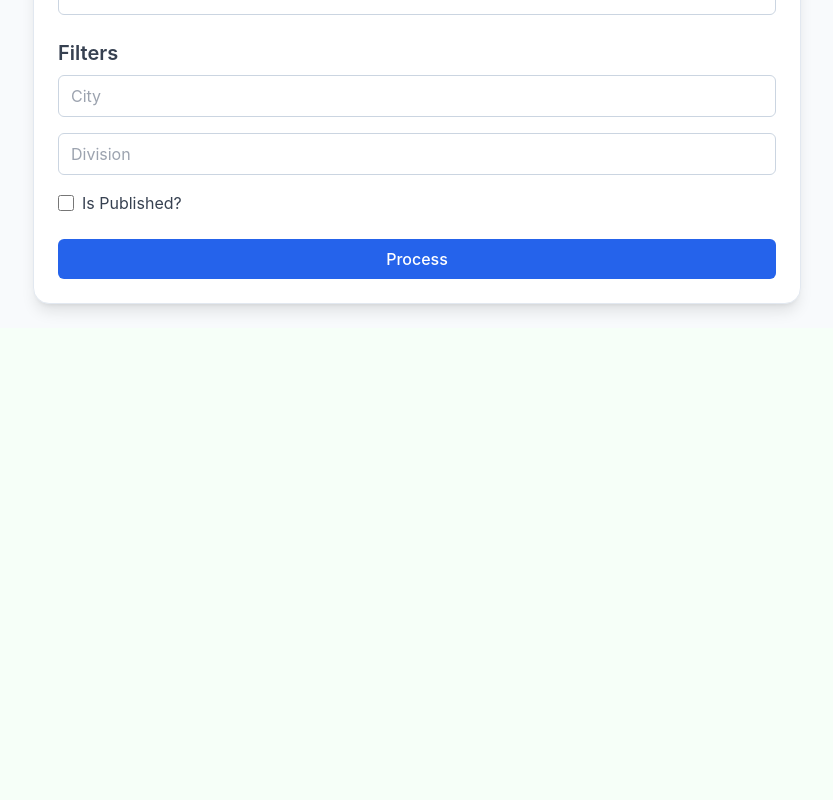
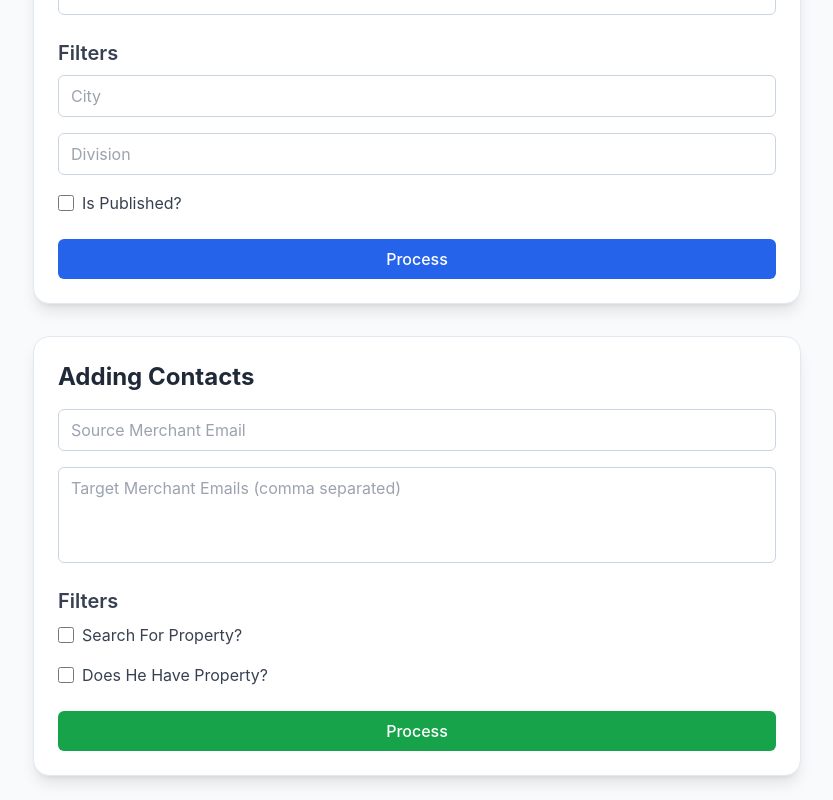
Before and after one commit to AbuBakrCh/whatsapp-bot-prop360, a React (Vite) app in the folder frontend/: page /utilities in a window 1280 px wide. Shown: the part 2151-2951 px from the top of the page, without its empty margins (223-1056 px from the left). Before the commit the page ends 2479 px from the top, so only its background shows below. Built offline with nearby package versions, Linux system fonts and the light colour scheme; no server answers.

Commit message:
added "add contacts" section

```diff
--- a/frontend/src/api.js
+++ b/frontend/src/api.js
@@ -137,3 +137,13 @@ export async function addProperties(payload) {
     throw err;
   }
 }
+
+export async function addContacts(payload) {
+  try {
+    const response = await axios.post(`${BASE}/contacts/add`, payload);
+    return response.data;
+  } catch (err) {
+    console.error("Error adding contacts:", err);
+    throw err;
+  }
+}
--- /dev/null
+++ b/frontend/src/pages/AddContacts.jsx
@@ -0,0 +1,123 @@
+import React, { useState } from "react";
+import { addContacts } from "../api";
+
+export default function AddingContacts() {
+  const [sourceMerchantEmail, setSourceMerchantEmail] = useState("");
+  const [targetMerchantEmails, setTargetMerchantEmails] = useState("");
+
+  // New toggles
+  const [searchForProperty, setSearchForProperty] = useState(false);
+  const [doesHeHaveProperty, setDoesHeHaveProperty] = useState(false);
+
+  const [loading, setLoading] = useState(false);
+  const [responseMsg, setResponseMsg] = useState("");
+
+  const handleProcess = async () => {
+    if (!sourceMerchantEmail || !targetMerchantEmails) {
+      setResponseMsg("Source Merchant Email and Target Merchant Emails are required.");
+      return;
+    }
+
+    setLoading(true);
+    setResponseMsg("");
+
+    try {
+      const payload = {
+        sourceMerchantEmail,
+        targetMerchantEmails: targetMerchantEmails
+          .split(",")
+          .map((email) => email.trim())
+          .filter(Boolean),
+        filters: {
+          searchForProperty,
+          doesHeHaveProperty,
+        },
+      };
+
+      const res = await addContacts(payload);
+
+      if (res.error) {
+        setResponseMsg(res.error);
+      } else if (res.message) {
+        setResponseMsg(res.message);
+      } else {
+        setResponseMsg("Operation completed.");
+      }
+    } catch (err) {
+      setResponseMsg(err.response?.data?.error || "Failed to process contacts.");
+    } finally {
+      setLoading(false);
+    }
+  };
+
+  return (
+    <div className="max-w-3xl mx-auto mt-10 bg-white rounded-2xl shadow-lg p-6 border border-slate-200">
+      <h2 className="text-2xl font-bold text-gray-800 mb-4">Adding Contacts</h2>
+
+      {/* Main Inputs */}
+      <div className="flex flex-col gap-4 mb-6">
+        <input
+          type="text"
+          value={sourceMerchantEmail}
+          onChange={(e) => setSourceMerchantEmail(e.target.value)}
+          placeholder="Source Merchant Email"
+          className="border border-slate-300 rounded-md px-3 py-2"
+        />
+
+        <textarea
+          value={targetMerchantEmails}
+          onChange={(e) => setTargetMerchantEmails(e.target.value)}
+          placeholder="Target Merchant Emails (comma separated)"
+          className="border border-slate-300 rounded-md px-3 py-2 h-24 resize-none"
+        />
+      </div>
+
+      {/* Filters */}
+      <h3 className="text-xl font-semibold text-gray-700 mb-2">Filters</h3>
+
+      <div className="flex flex-col gap-4 mb-6">
+        <label className="flex items-center gap-2 text-gray-700">
+          <input
+            type="checkbox"
+            checked={searchForProperty}
+            onChange={(e) => setSearchForProperty(e.target.checked)}
+            className="w-4 h-4"
+          />
+          Search For Property?
+        </label>
+
+        <label className="flex items-center gap-2 text-gray-700">
+          <input
+            type="checkbox"
+            checked={doesHeHaveProperty}
+            onChange={(e) => setDoesHeHaveProperty(e.target.checked)}
+            className="w-4 h-4"
+          />
+          Does He Have Property?
+        </label>
+      </div>
+
+      {/* Process Button */}
+      <button
+        onClick={handleProcess}
+        disabled={loading}
+        className={`w-full px-4 py-2 rounded-md text-white font-medium transition ${
+          loading ? "bg-green-300 cursor-not-allowed" : "bg-green-600 hover:bg-green-700"
+        }`}
+      >
+        {loading ? "Processing..." : "Process"}
+      </button>
+
+      {/* Response Message */}
+      {responseMsg && (
+        <p
+          className={`mt-4 ${
+            responseMsg.includes("success") ? "text-green-600" : "text-red-600"
+          }`}
+        >
+          {responseMsg}
+        </p>
+      )}
+    </div>
+  );
+}
--- a/frontend/src/pages/Utilities.jsx
+++ b/frontend/src/pages/Utilities.jsx
@@ -5,6 +5,7 @@ import ProcessBankStatementsDrive from "./ProcessBankStatementsDrive";
 import ShowDuplicates from "./ShowDuplicates";
 import GenerateClientMessages from "./GenerateClientMessages"
 import AddProperties from "./AddProperties"
+import AddContacts from "./AddContacts"
 
 export default function Utilities() {
   return (
@@ -27,6 +28,7 @@ export default function Utilities() {
         <ShowDuplicates />
         <GenerateClientMessages />
         <AddProperties />
+        <AddContacts />
       </div>
     </div>
   );
```
Also changed, not shown: 1 other file (tests, documents, lock files or other folders).
